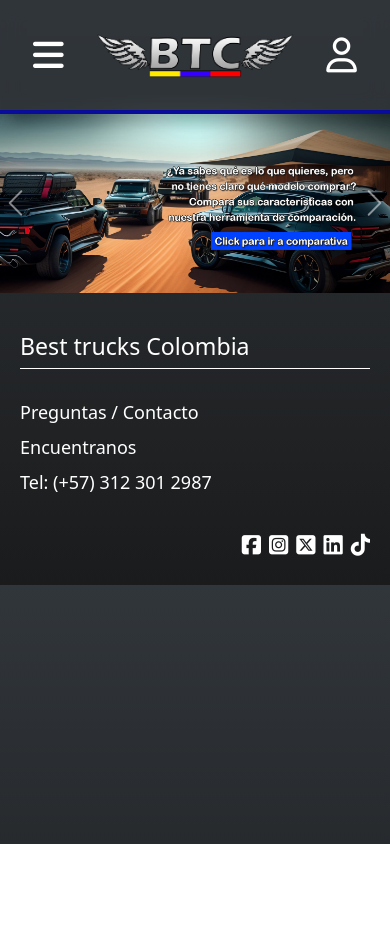
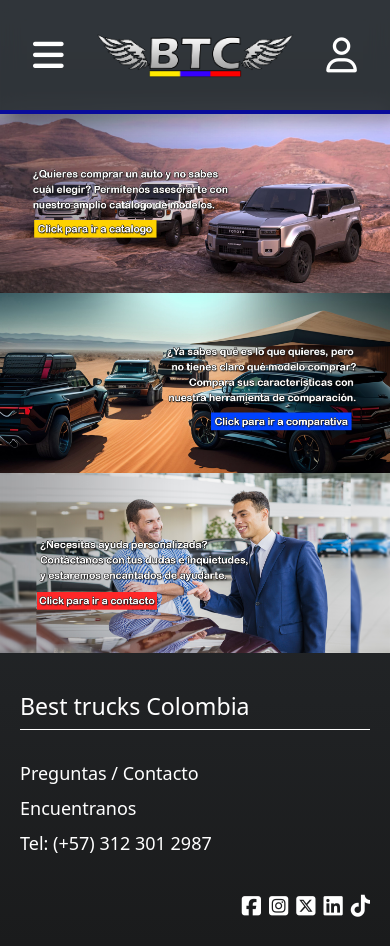
Before and after one commit to JesarRL/BTC-Frontend, an Angular app: page / in a window 390 px wide. Before the commit the page ends 844 px from the top, so only its background shows below. Built offline with nearby package versions, Linux system fonts and the light colour scheme.

Commit message:
finalizando

```diff
--- a/src/app/components/inicio/inicio.component.css
+++ b/src/app/components/inicio/inicio.component.css
@@ -35,6 +35,14 @@ h3 {
     display: none;
 }
 
+.pc{
+    display: block;
+}
+
+.mobile{
+    display: none;
+}
+
 /* Ajustes responsivos */
 @media (max-width: 768px) {
     .imagen-carrusel {
@@ -45,4 +53,12 @@ h3 {
     .arregloNav{
         display: block;
     }
+
+    .pc{
+        display: none;
+    }
+
+    .mobile{
+        display: block;
+    }
 }
--- a/src/app/components/inicio/inicio.component.html
+++ b/src/app/components/inicio/inicio.component.html
@@ -1,5 +1,5 @@
 <div class="arregloNav"></div>
-<section class="mt-0">
+<section class="mt-0 pc">
     <div id="carouselExampleInterval" class="carousel slide carrusel" data-bs-ride="carousel">
         <div class="carousel-inner">
             <div class="carousel-item active" data-bs-interval="3000">
@@ -24,5 +24,15 @@
             <span class="visually-hidden">Next</span>
         </button>
     </div>
-
 </section>
+<section class="mobile">
+    <div>
+        <img src="/Img/nuevasImagenes/carrusel1prueba.jpg" routerLink="/catalogo" class="imagen-carrusel">
+    </div>
+    <div>
+        <img src="/Img/nuevasImagenes/carrusel2prueba.jpg" routerLink="/catalogo" class="imagen-carrusel">
+    </div>
+    <div>
+        <img src="/Img/nuevasImagenes/carrusel3prueba.jpg" routerLink="/catalogo" class="imagen-carrusel">
+    </div>
+</section>
--- a/src/app/components/preguntas/preguntas.component.html
+++ b/src/app/components/preguntas/preguntas.component.html
@@ -1,17 +1,16 @@
 <div class="arregloNav"></div>
-<section class="seccion-cuestionario d-flex justify-content-between ms-5 my-4">
-    <div class="d-flex justify-content-between">
-        <div class="d-block align-items-center imagen_preguntanos">
+<section class="seccion-cuestionario d-flex justify-content-between my-4">
+    <div class="cuadro-grande d-flex justify-content-between">
+        <div class="d-flex align-items-center imagen_preguntanos">
             <img src="/Img/Logo4.png" alt="" />
         </div>
 
-        <form class="formulario d-flex flex-column justify-content-end align-content-center text-white ms-5">
-
+        <form class="formulario d-flex flex-column justify-content-end align-content-center text-white">
             <div class="tituloPreguntas text-center">
                 Dejanos tus datos y nos pondremos en contacto contigo lo antes posible.
             </div>
 
-            <div class="mb-2 py-1">
+            <div class="primera-zona mb-2 py-1">
                 <label for="exampleInputRazon" class="form-label">Razón</label>
                 <select name="" id="" class="form-control border-0 bg-light">
                     <option selected>Seleccione:</option>
```
